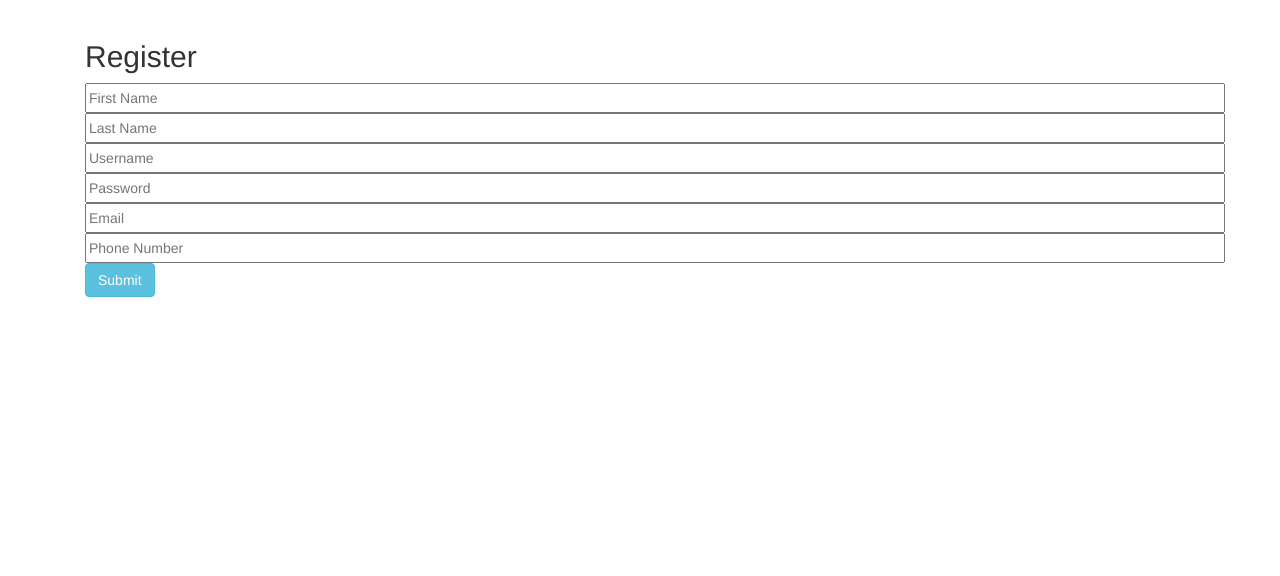
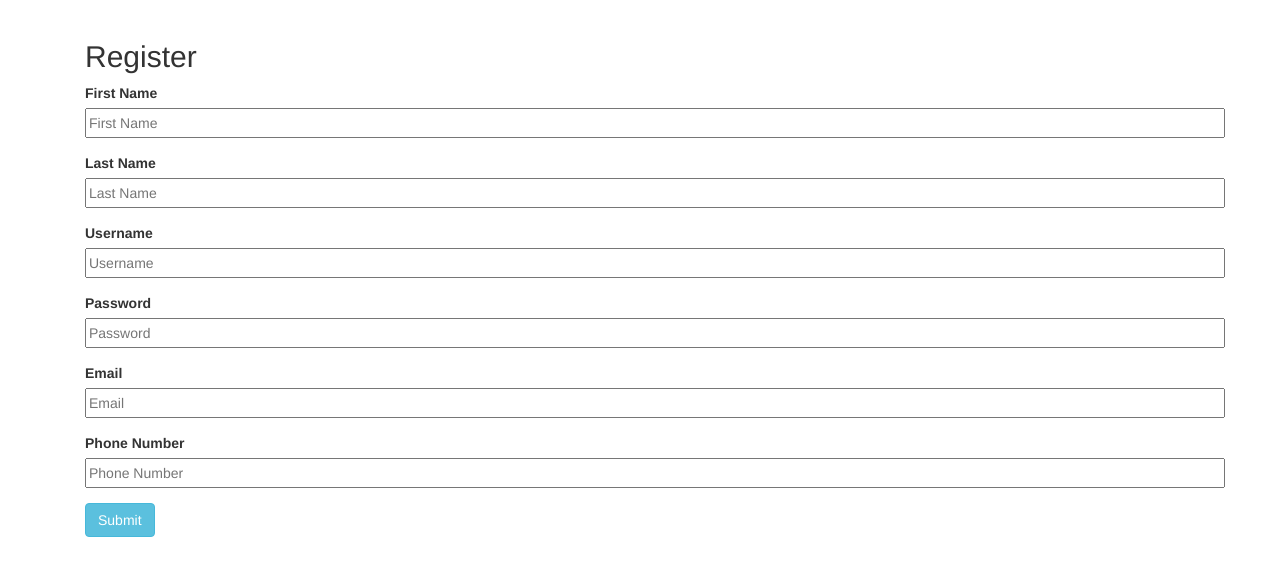
Before and after one commit to leelaamladi/pillbuddy-webserver, a Flask app: page /register in a window 1280 px wide. Shown: the part 51-627 px from the top of the page. Run offline with Flask 2, Linux system fonts and the light colour scheme; parts of the project's set-up code (start-up, migrations or seed data) failed here and were passed over.

Commit message:
cleaned up register form. User.objects.get throws errors

```diff
--- a/app/templates/register.html
+++ b/app/templates/register.html
@@ -2,12 +2,32 @@
 {% block content %}
 	<h2>Register</h2>
   <form method="POST" action="/register">
-  	<input type="text" name="firstname" class="input-block-level" placeholder="First Name" required>
-  	<input type="text" name="lastname" class="input-block-level" placeholder="Last Name" required>
-  	<input type="text" name="username" class="input-block-level" placeholder="Username" required>
+  	<div class="form-group">
+    <label for="firstname">First Name</label>
+    <input type="text" name="firstname" class="input-block-level" placeholder="First Name" required>
+  	</div>
+    <div class="form-group">
+    <label for="lastname">Last Name</label>
+    <input type="text" name="lastname" class="input-block-level" placeholder="Last Name" required>
+  	</div>
+    <div class="form-group">
+    <label for="username">Username</label>
+    <input type="text" name="username" class="input-block-level" placeholder="Username" required>
+    </div>
+    <div class="form-group">
+    <label for="password">Password</label>
     <input type="password" name="password" class="input-block-level" placeholder="Password" required>
+    </div>
+    <div class="form-group">
+    <label for="email">Email</label>
     <input type="email" name="email" class="input-block-level" placeholder="Email" required>
+    </div>
+    <div class="form-group">
+    <label for="phonenumber">Phone Number</label>
     <input type="tel" name="phonenumber" class="input-block-level" placeholder="Phone Number">
+    </div>
+    <div class="form-group">
     <input type="submit" class="btn btn-info" value="Submit">
+    </div>
   </form>
 {% endblock %}
--- a/app/views/general.py
+++ b/app/views/general.py
@@ -107,13 +107,14 @@ def register():
 def login():
 	username = request.form['username']
 	password = request.form['password']
-	user = User.objects.get(username=username)
+	users = User.objects(username=username)
 
 	# if user not in db, redirect to home
-	if user == None:
+	if len(users) == 0:
 		flash('Username invalid')
 		return redirect(url_for('home'))
 	else:
+		user = users[0]
 		# username valid, check password against hashed password in db
 		if bcrypt.check_password_hash(user.password, password):
 			# add username to session
```
Also changed, not shown: app/utils.py (line endings or trailing spaces).
